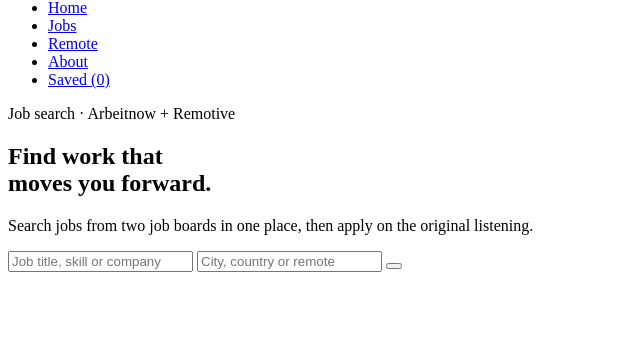
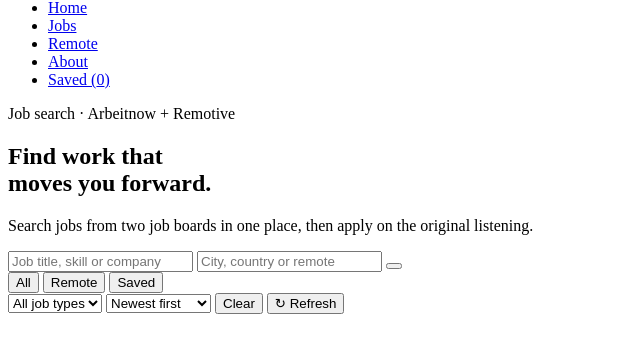
Before and after one commit to piradukund1/alu-playing-around-with-apis, a plain HTML site: page index.html in a window 1280 px wide. Shown: the part 43-396 px from the top of the page, without its empty margins (0-640 px from the left). Drawn offline with Linux system fonts and the light colour scheme.

Commit message:
shit it start taking too long bro

```diff
--- a/index.html
+++ b/index.html
@@ -34,8 +34,25 @@
 
             <section class="toolbar" id="results">
                 <div class="tabs">
-
+                    <button class="tab active" data-tab="all">All</button>
+                    <button class="tab" data-tab="remote">Remote</button>
+                    <button class="tab" data-tab="saved">Saved</button>
                 </div>
+                <select id="type">
+                    <option value="">All job types</option>
+                    <option value="full-time">Full-time</option>
+                    <option value="part-time">Part-time</option>
+                    <option value="contract">Contract</option>
+                    <option value="internship">Internship</option>
+                    <option value="freelance">Freelance</option>
+                </select>
+                <select id="sort">
+                    <option value="newest">Newest first</option>
+                    <option value="oldest">Oldest first</option>
+                    <option value="company">Company A-Z</option>
+                </select>
+                <button id="clear" class="btn btn-outline">Clear</button>
+                <button id="refresh" class="btn btn-outline">↻ Refresh</button>
             </section>
         </main>
     </body>
```
